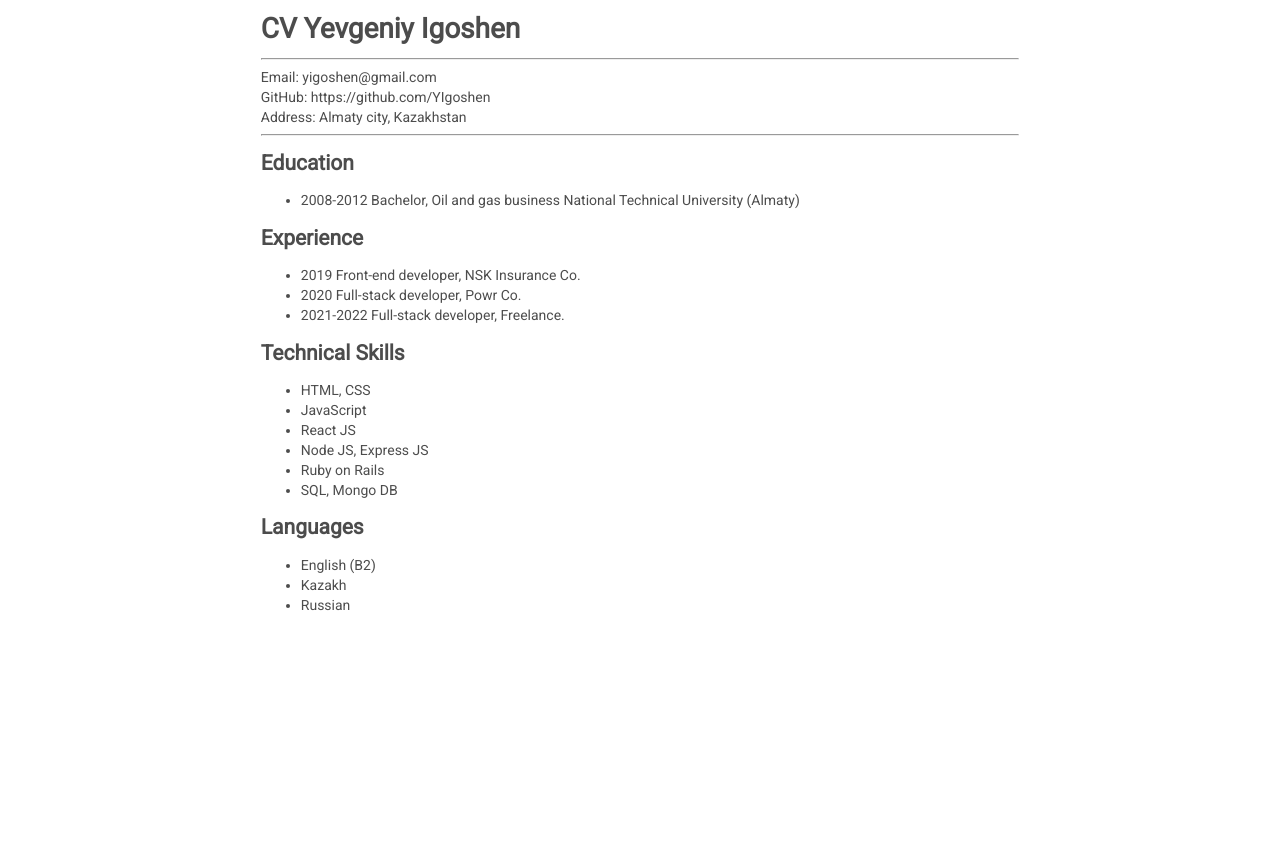
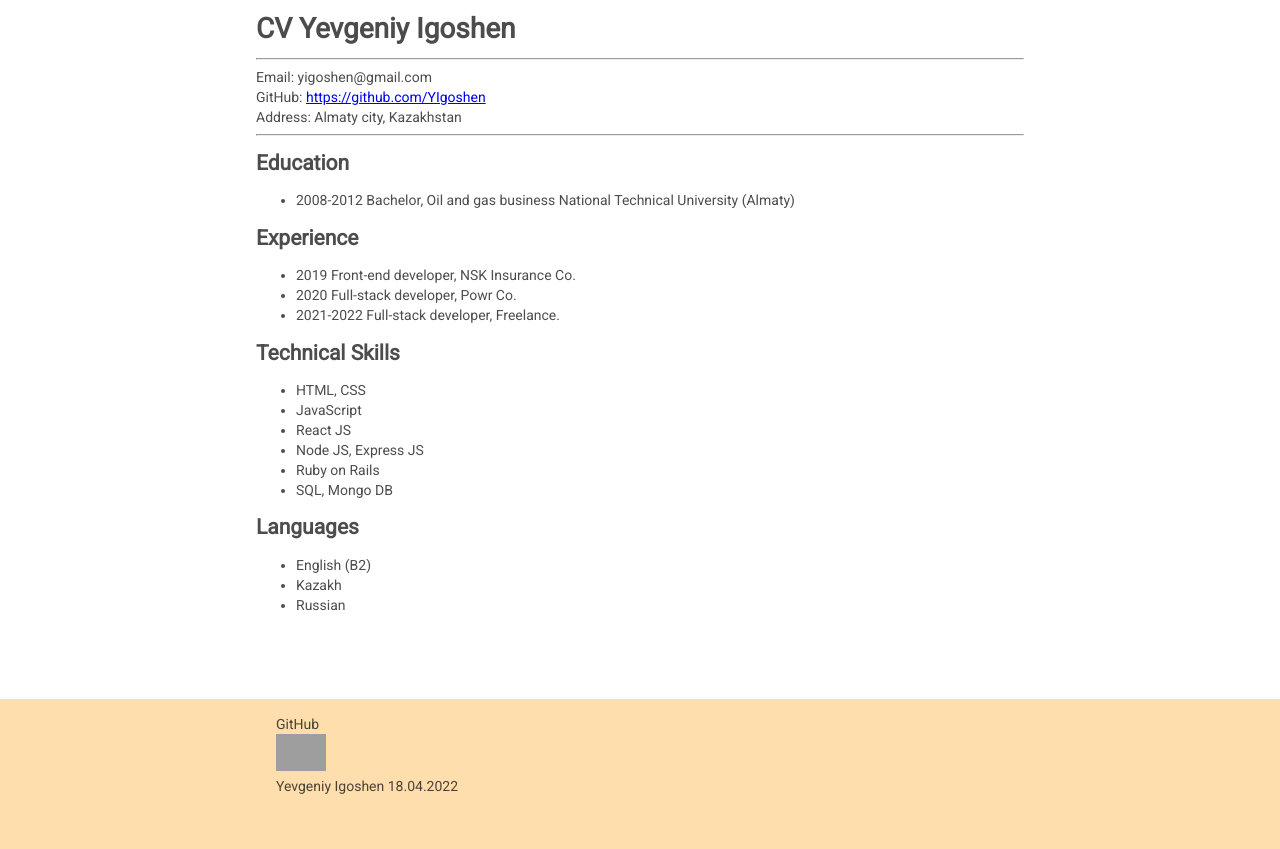
Before and after one commit to YIgoshen/rsschool-cv, a plain HTML site: page index.html in a window 1280 px wide. Before the commit the page ends 800 px from the top, so only its background shows below. Drawn offline with Linux system fonts and the light colour scheme; grey boxes are pictures that could not be loaded.

Commit message:
feat: create footer

```diff
--- a/index.html
+++ b/index.html
@@ -19,7 +19,7 @@
         Email: yigoshen@gmail.com
       </div>
       <div class="cv__address-github">
-        GitHub: https://github.com/YIgoshen
+        GitHub: <a href="https://github.com/YIgoshen">https://github.com/YIgoshen</a>
       </div>
       <div class="cv__address-address">
         Address: Almaty city, Kazakhstan
@@ -55,14 +55,7 @@
         <li>Ruby on Rails</li>
         <li>SQL, Mongo DB</li>
       </ul>
-
-
-
-
-
-
     </div>
-
     <div class="cv__languages">
       <h2>Languages</h2>
       <ul>
@@ -71,7 +64,23 @@
         <li>Russian</li>
       </ul>
     </div>
+  </main>
 
-  </main>
+  <footer class="footer">
+    <ul>
+      <li>
+        <a href=""></a>
+      </li>
+      <li>
+        <a href="https://github.com/YIgoshen">GitHub</a>
+      </li>
+      <li>
+        <img src="https://rs.school/images/rs_school.svg" alt="rs school logo">
+      </li>
+      <li>
+        Yevgeniy Igoshen 18.04.2022
+      </li>
+    </ul>
+  </footer>
 </body>
 </html>
--- a/styles.css
+++ b/styles.css
@@ -6,9 +6,38 @@ body {
   font-size: 14px;
   line-height: 20px;
   color: rgba(0, 0, 0, 0.7);
+  height: 100%;
+  margin: 0;
 }
 
 .main {
   width: 60%;
+  height: 85vh;
   margin: 0 auto;
 }
+
+.footer {
+  padding: 15px 0;
+  background-color: navajowhite;
+  height: 15vh;
+}
+
+.footer ul {
+  display: flex;
+  flex-direction: column;
+  width: 60%;
+  margin: 0 auto;
+}
+
+.footer li img {
+  width: 50px;
+}
+
+.footer li {
+  list-style: none;
+}
+
+.footer a, .footer li {
+  text-decoration: none;
+  color: rgba(0, 0, 0, 0.7);
+}
```
Also changed, not shown: 1 other file.
